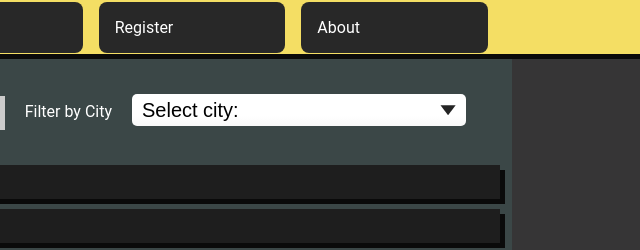
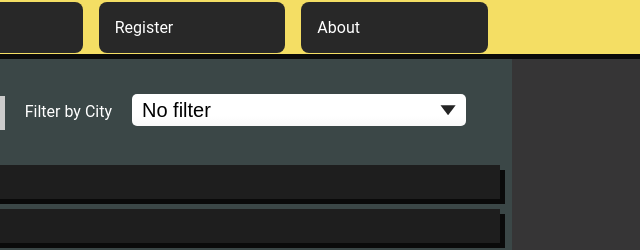
Before and after one commit to aruraruri/WSK25_student_restaurants_site, a website: page index/index.html in a window 1280 px wide. Shown: the top 250 px of the page, 640-1280 px from the left. Drawn offline with Linux system fonts and the light colour scheme.

Commit message:
Update city filter 1st option text to 'No filter'

```diff
--- a/index/index.html
+++ b/index/index.html
@@ -37,7 +37,7 @@
                 Remember to set the width: -->
                 <div class="custom-select" >
                     <select>
-                      <option value="0">Select city:</option>
+                      <option value="0">No filter</option>
                       <option value="1">Helsinki</option>
                       <option value="2">Espoo</option>
                       <option value="3">Vantaa</option>
```
